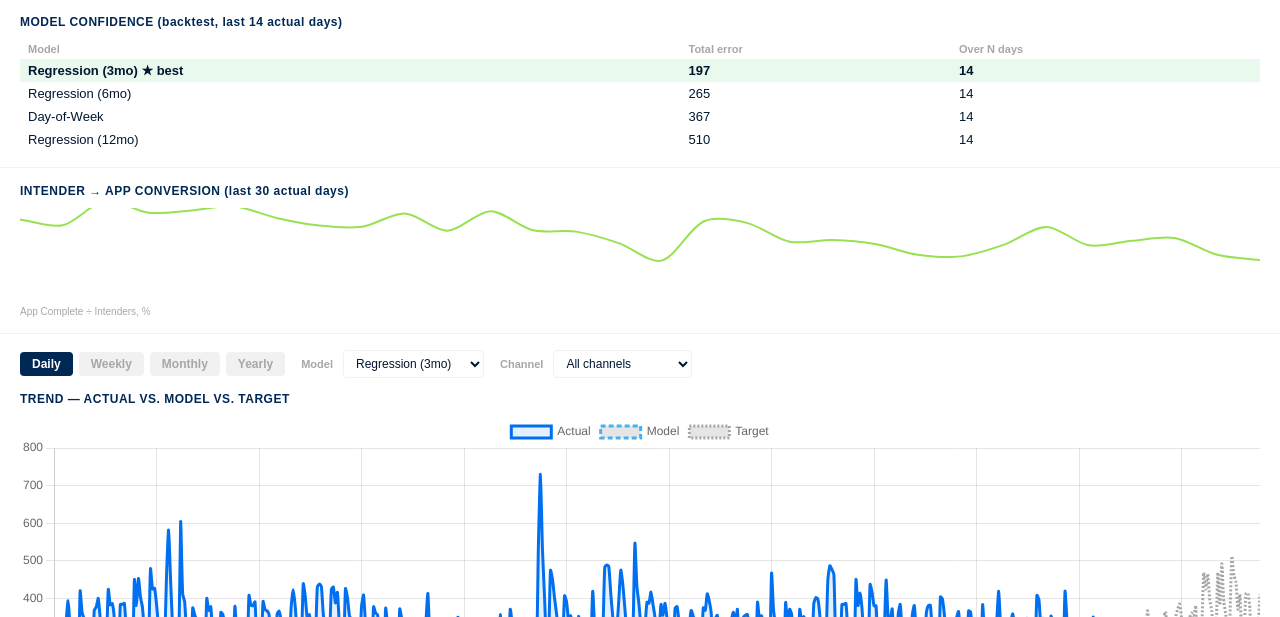
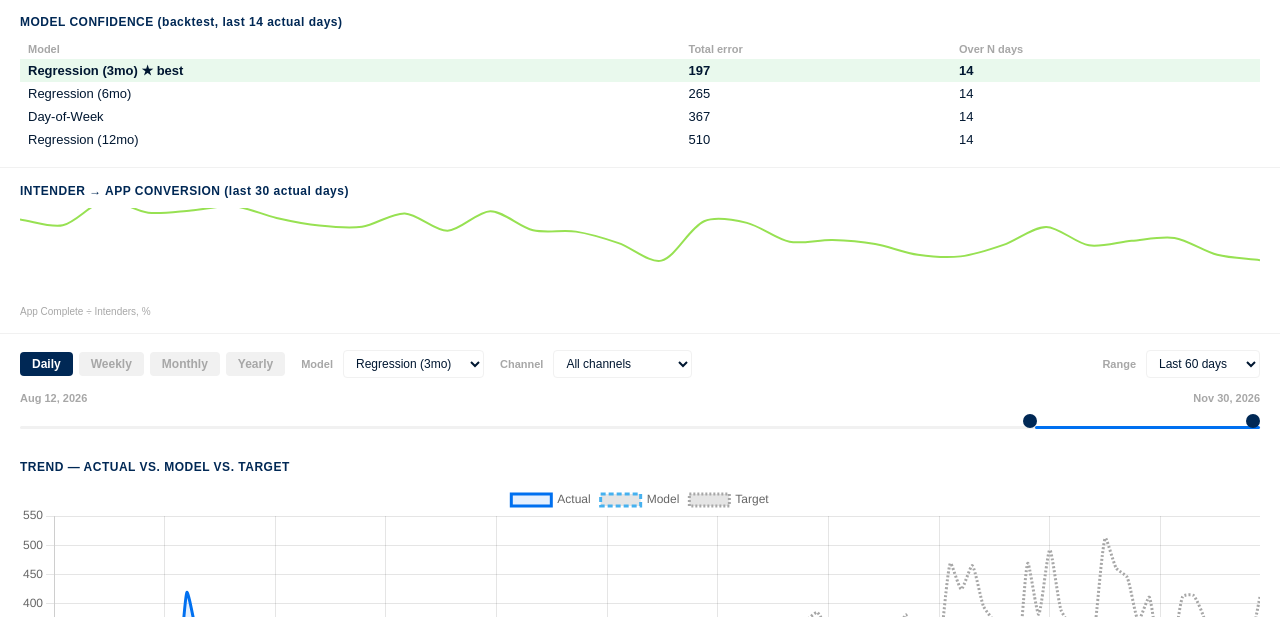
Before and after one commit to namasteno/wst-dashboard, a plain HTML site: page docs/index.html in a window 1280 px wide. Shown: the part 183-800 px from the top of the page. Drawn offline with nearby package versions, Linux system fonts and the light colour scheme.

Commit message:
Add files via upload

```diff
--- a/docs/index.html
+++ b/docs/index.html
@@ -51,6 +51,26 @@
   .bar-value { width: 70px; text-align: right; font-size: 12px; font-weight: 700; }
   .bar-pct { width: 36px; text-align: right; font-size: 11px; color: var(--grey); }
   .note { font-size: 10px; color: var(--grey); margin-top: 8px; }
+
+  .range-wrap { position: relative; height: 36px; margin: 6px 0 14px; }
+  .range-wrap input[type="range"] {
+    position: absolute; left: 0; top: 10px; width: 100%; margin: 0;
+    -webkit-appearance: none; appearance: none; background: transparent; pointer-events: none;
+  }
+  .range-wrap input[type="range"]::-webkit-slider-thumb {
+    -webkit-appearance: none; pointer-events: auto;
+    width: 14px; height: 14px; border-radius: 50%; background: var(--blue);
+    cursor: pointer; margin-top: -6px;
+  }
+  .range-wrap input[type="range"]::-moz-range-thumb {
+    pointer-events: auto; width: 14px; height: 14px; border-radius: 50%;
+    background: var(--blue); cursor: pointer; border: none;
+  }
+  .range-wrap input[type="range"]::-webkit-slider-runnable-track { height: 3px; background: transparent; }
+  .range-track-bg { position: absolute; left: 0; right: 0; top: 16px; height: 3px; background: var(--light-grey); border-radius: 2px; }
+  .range-track-fill { position: absolute; top: 16px; height: 3px; background: var(--med-blue); border-radius: 2px; }
+  .range-labels { display: flex; justify-content: space-between; font-size: 11px; color: var(--grey); font-weight: 600; margin-top: 2px; }
+  .range-preset { margin-left: auto; }
 </style>
 </head>
 <body>
@@ -83,7 +103,30 @@
         <label for="channelSelect">Channel</label>
         <select id="channelSelect"></select>
       </div>
+      <div class="control-group range-preset">
+        <label for="rangePreset">Range</label>
+        <select id="rangePreset">
+          <option value="30">Last 30 days</option>
+          <option value="60" selected>Last 60 days</option>
+          <option value="90">Last 90 days</option>
+          <option value="180">Last 6 months</option>
+          <option value="all">All data</option>
+          <option value="custom">Custom</option>
+        </select>
+      </div>
     </div>
+
+    <div class="range-labels">
+      <span id="rangeStartLabel"></span>
+      <span id="rangeEndLabel"></span>
+    </div>
+    <div class="range-wrap">
+      <div class="range-track-bg"></div>
+      <div class="range-track-fill" id="rangeTrackFill"></div>
+      <input type="range" id="rangeStart" />
+      <input type="range" id="rangeEnd" />
+    </div>
+
     <h2>TREND — ACTUAL VS. MODEL VS. TARGET</h2>
     <canvas id="trendChart"></canvas>
   </div>
@@ -113,6 +156,9 @@ let trendChartInstance = null;
 let currentGranularity = 'daily';
 let currentModelKey = null;
 let currentChannel = 'Total';
+let ALL_ROWS = []; // full merged Actual/Model/Target rows, built once per model change
+let rangeStartIdx = 0;
+let rangeEndIdx = 0;
 
 async function loadData() {
   const [daily, modelOutput] = await Promise.all([
@@ -282,8 +328,9 @@ function aggregateRows(rows, granularity) {
 
 function renderTrend(daily, modelOutput) {
   const pct = channelPercents[currentChannel] / 100;
-  const merged = buildMergedRows(daily, modelOutput, currentModelKey);
-  const aggregated = aggregateRows(merged, currentGranularity);
+  ALL_ROWS = buildMergedRows(daily, modelOutput, currentModelKey);
+  const sliced = ALL_ROWS.slice(rangeStartIdx, rangeEndIdx + 1);
+  const aggregated = aggregateRows(sliced, currentGranularity);
 
   const labels = aggregated.map(r => r.date);
   const actualSeries = aggregated.map(r => r.actual ?? null); // actuals never scaled by channel — no channel actuals exist
@@ -338,6 +385,69 @@ function renderChannelBars(modelOutput) {
     }).join('');
 }
 
+function formatShortDate(dt) {
+  return dt.toLocaleDateString('en-US', { month: 'short', day: 'numeric', year: 'numeric' });
+}
+
+function applyRangePreset(preset, actualCount, totalCount) {
+  if (preset === 'all') return [0, totalCount - 1];
+  if (preset === 'custom') return [rangeStartIdx, rangeEndIdx]; // leave as-is
+  const n = parseInt(preset, 10);
+  return [Math.max(0, actualCount - n), totalCount - 1];
+}
+
+function updateRangeUI() {
+  const total = ALL_ROWS.length;
+  document.getElementById('rangeStartLabel').textContent = formatShortDate(ALL_ROWS[rangeStartIdx].dt);
+  document.getElementById('rangeEndLabel').textContent = formatShortDate(ALL_ROWS[rangeEndIdx].dt);
+  const fill = document.getElementById('rangeTrackFill');
+  const startPct = (rangeStartIdx / (total - 1)) * 100;
+  const endPct = (rangeEndIdx / (total - 1)) * 100;
+  fill.style.left = startPct + '%';
+  fill.style.width = (endPct - startPct) + '%';
+}
+
+function initRangeSlider() {
+  const total = ALL_ROWS.length;
+  const startInput = document.getElementById('rangeStart');
+  const endInput = document.getElementById('rangeEnd');
+  const presetSelect = document.getElementById('rangePreset');
+
+  [startInput, endInput].forEach(inp => {
+    inp.min = 0;
+    inp.max = total - 1;
+  });
+
+  const [s, e] = applyRangePreset(presetSelect.value, DAILY.length, total);
+  rangeStartIdx = s;
+  rangeEndIdx = e;
+  startInput.value = rangeStartIdx;
+  endInput.value = rangeEndIdx;
+  updateRangeUI();
+
+  startInput.addEventListener('input', () => {
+    rangeStartIdx = Math.min(parseInt(startInput.value, 10), rangeEndIdx);
+    startInput.value = rangeStartIdx;
+    presetSelect.value = 'custom';
+    updateRangeUI();
+    renderTrend(DAILY, MODEL_OUTPUT);
+  });
+  endInput.addEventListener('input', () => {
+    rangeEndIdx = Math.max(parseInt(endInput.value, 10), rangeStartIdx);
+    endInput.value = rangeEndIdx;
+    presetSelect.value = 'custom';
+    updateRangeUI();
+    renderTrend(DAILY, MODEL_OUTPUT);
+  });
+  presetSelect.addEventListener('change', () => {
+    const [ns, ne] = applyRangePreset(presetSelect.value, DAILY.length, total);
+    rangeStartIdx = ns; rangeEndIdx = ne;
+    startInput.value = rangeStartIdx; endInput.value = rangeEndIdx;
+    updateRangeUI();
+    renderTrend(DAILY, MODEL_OUTPUT);
+  });
+}
+
 function renderGranularityButtons() {
   const container = document.getElementById('granularityButtons');
   const modes = ['daily', 'weekly', 'monthly', 'yearly'];
@@ -389,6 +499,9 @@ loadData().then(({ daily, modelOutput }) => {
   renderGranularityButtons();
   renderModelSelect(modelOutput);
   renderChannelSelect();
+
+  ALL_ROWS = buildMergedRows(daily, modelOutput, currentModelKey);
+  initRangeSlider();
   renderTrend(daily, modelOutput);
   renderChannelBars(modelOutput);
 
```
